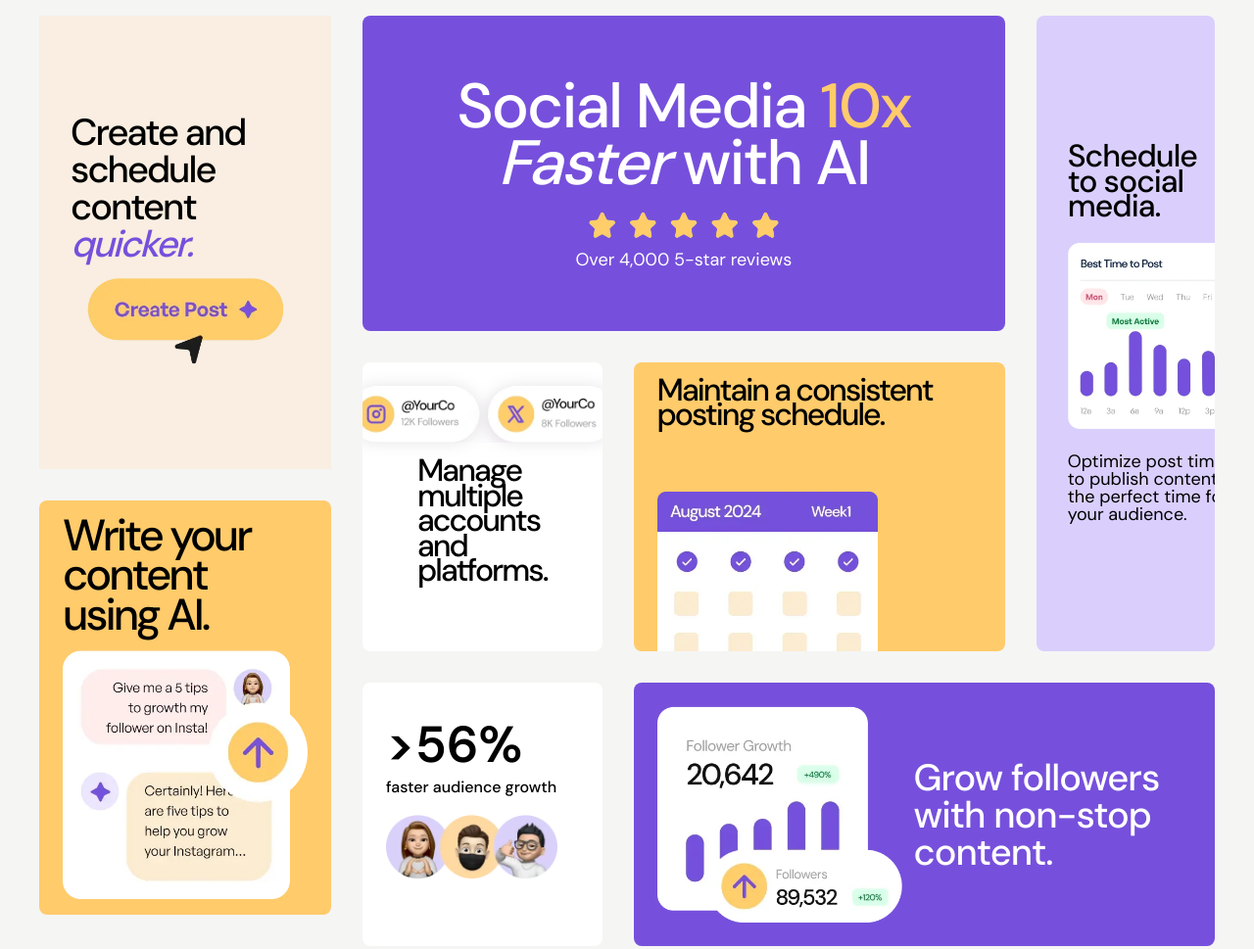
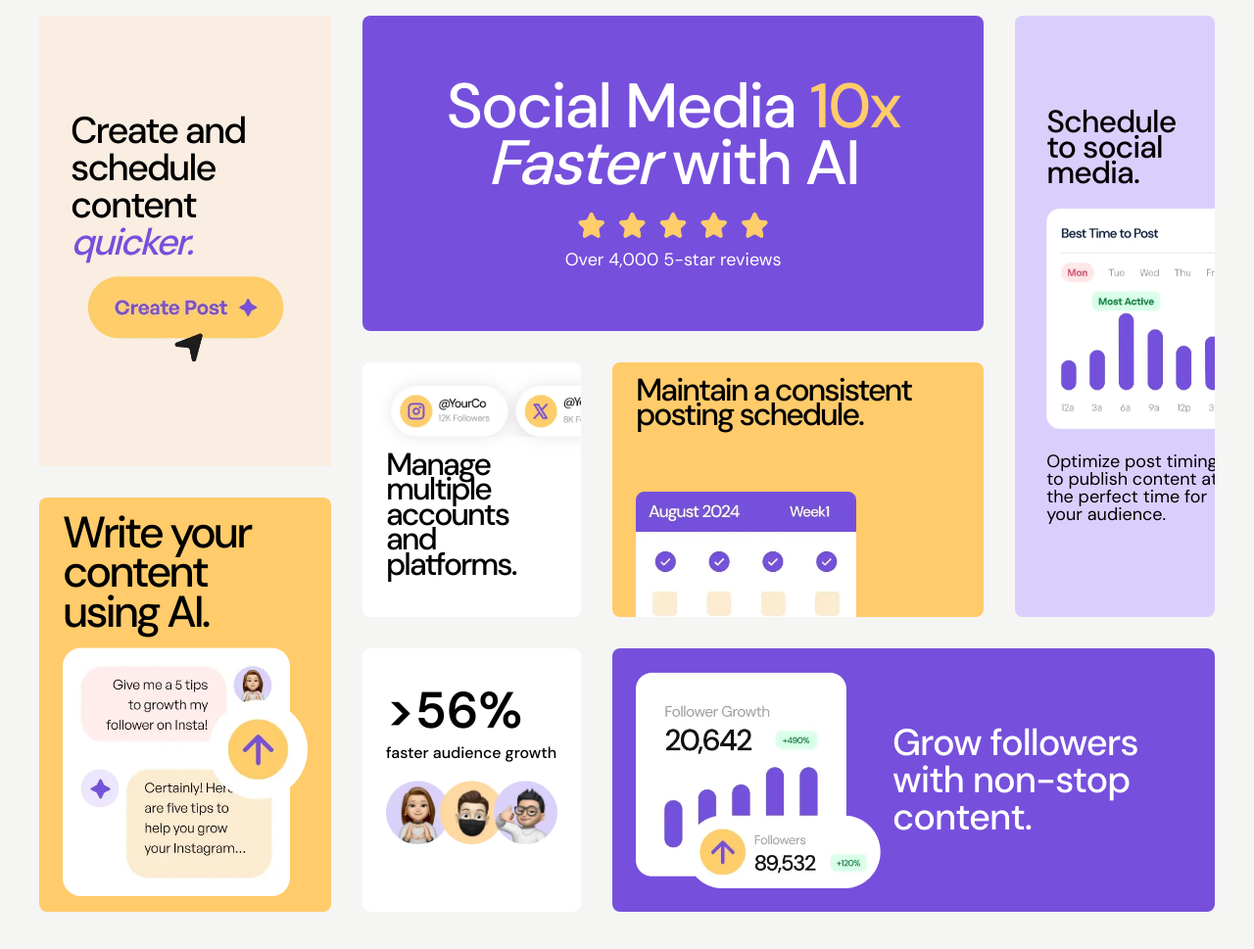
Before and after one commit to armson45/FM-Bento-Grid, a plain HTML site: page index.html in a window 1280 px wide. Shown: the whole page at 98% size. After the commit the page ends 947 px from the top, so only its background shows below. Drawn offline with Linux system fonts and the light colour scheme.

Commit message:
style(css): reorder h1 properties and adjust spacing
- Reorder h1 properties for better readability
- Add margin-left to .img and margin-inline to h2
- Set margin for .ai-content and add max-width for large screens

```diff
--- a/css/styles.css
+++ b/css/styles.css
@@ -66,11 +66,11 @@ main {
 
   & h1 {
     line-height: .9;
+    font-weight: 500;
+    text-wrap: balance;
+    color: var(--white);
     letter-spacing: -2px;
     font-size: var(--fs-xl);
-    color: var(--white);
-    font-weight: 500;
-    text-wrap: balance;
   }
 
   & p {
@@ -308,6 +308,7 @@ main {
 
     .img {
       width: 140%;
+      margin-left: 5rem;
     }
 
     img {
@@ -315,6 +316,7 @@ main {
     }
 
     h2 {
+      margin-inline: 0;
       margin-top: 1rem;
       font-weight: 500;
       line-height: .8;
@@ -402,6 +404,8 @@ main {
   }
 
   .ai-content {
+    margin: 0;
+
     p {
       font-weight: 500;
       line-height: .9;
@@ -414,3 +418,9 @@ main {
     }
   }
 }
+
+@media (width >= 81.25em) {
+  main {
+    max-width: 1400px;
+  }
+}
```
